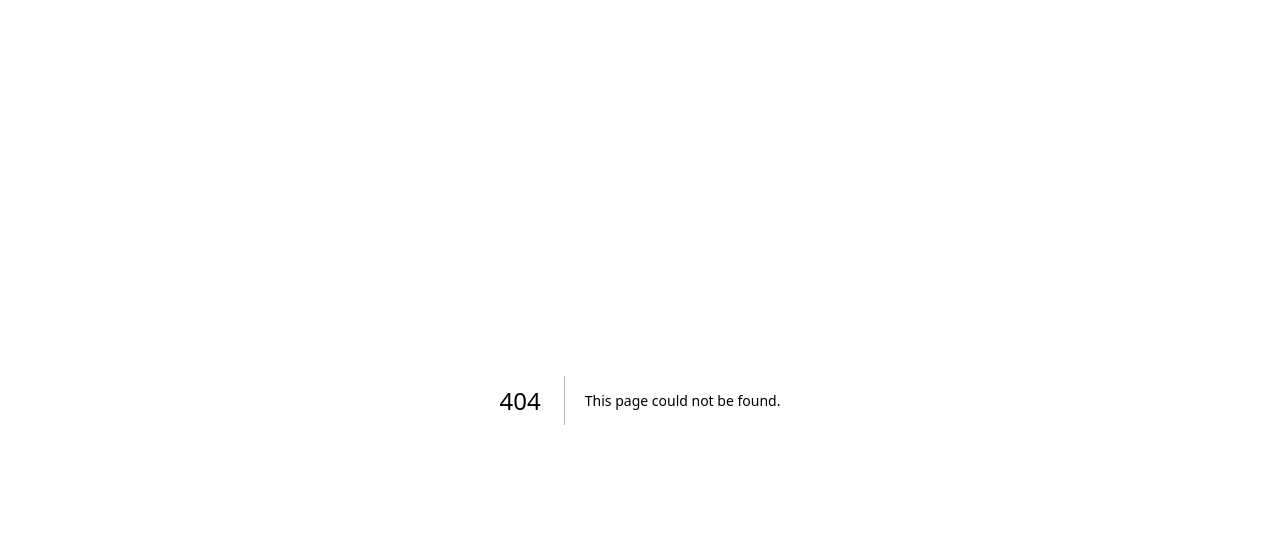
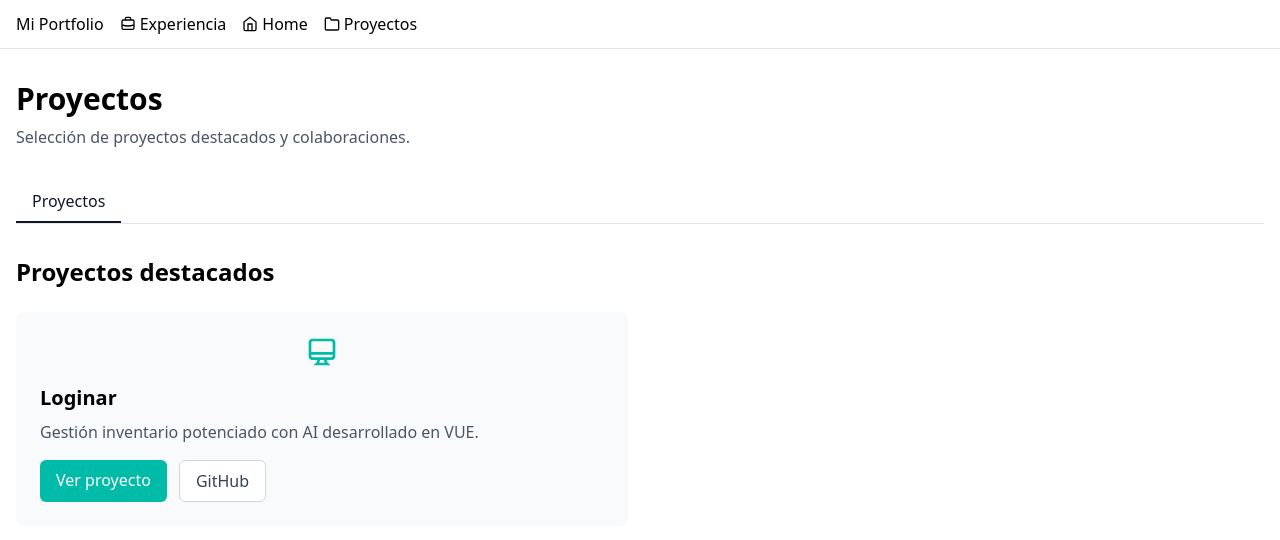
Before and after one commit to DylanSantiagoRodriguez/portafolio, a Next.js app: page /proyectos in a window 1280 px wide. Before the commit this address had no page. Shown: the top 540 px of the page. Built offline with nearby package versions, Linux system fonts and the light colour scheme.

Commit message:
apartado proyectos

```diff
--- /dev/null
+++ b/src/app/proyectos/page.tsx
@@ -0,0 +1,5 @@
+import ProjectsPage from "../../components/projects"
+
+export default function Proyectos() {
+  return <ProjectsPage />
+}
--- /dev/null
+++ b/src/components/projects.tsx
@@ -0,0 +1,86 @@
+import Link from "next/link"
+
+function ProjectsPage() {
+  return (
+    <main className="min-h-screen bg-white">
+      {/* Navbar */}
+      <header className="border-b border-gray-200 py-3 px-4">
+        <nav className="flex items-center space-x-4">
+          <Link href="/" className="font-medium">
+            Mi Portfolio
+          </Link>
+          <Link href="/experiencia" className="flex items-center space-x-1">
+            <svg className="w-4 h-4" viewBox="0 0 24 24" fill="none" stroke="currentColor" strokeWidth="2">
+              <path d="M21 13.255A23.931 23.931 0 0112 15c-3.183 0-6.22-.62-9-1.745M16 6V4a2 2 0 00-2-2h-4a2 2 0 00-2 2v2m4 6h.01M5 20h14a2 2 0 002-2V8a2 2 0 00-2-2H5a2 2 0 00-2 2v10a2 2 0 002 2z" />
+            </svg>
+            <span>Experiencia</span>
+          </Link>
+          <Link href="/home" className="flex items-center space-x-1">
+            <svg className="w-4 h-4" viewBox="0 0 24 24" fill="none" stroke="currentColor" strokeWidth="2">
+              <path d="M3 9l9-7 9 7v11a2 2 0 01-2 2H5a2 2 0 01-2-2V9z" />
+              <path d="M9 22V12h6v10" />
+            </svg>
+            <span>Home</span>
+          </Link>
+          <Link href="/proyectos" className="flex items-center space-x-1">
+            <svg className="w-4 h-4" viewBox="0 0 24 24" fill="none" stroke="currentColor" strokeWidth="2">
+              <path d="M22 19a2 2 0 01-2 2H4a2 2 0 01-2-2V5a2 2 0 012-2h5l2 3h9a2 2 0 012 2v11z" />
+            </svg>
+            <span>Proyectos</span>
+          </Link>
+        </nav>
+      </header>
+
+      {/* Contenido principal */}
+      <section className="container mx-auto px-4 py-8">
+        <header className="mb-8">
+          <h1 className="text-3xl font-bold mb-2">Proyectos</h1>
+          <p className="text-gray-600">Selección de proyectos destacados y colaboraciones.</p>
+        </header>
+
+        {/* Tabs */}
+        <nav className="border-b border-gray-200 mb-8">
+          <button className="px-4 py-2 font-medium text-gray-900 border-b-2 border-gray-900">Proyectos</button>
+        </nav>
+
+        <h2 className="text-2xl font-bold mb-6">Proyectos destacados</h2>
+
+        {/* Grid de proyectos */}
+        <section className="grid md:grid-cols-2 gap-6">
+          <article className="bg-gray-50 rounded-lg p-6">
+            <figure className="flex justify-center mb-4">
+              <svg
+                className="w-8 h-8 text-teal-500"
+                viewBox="0 0 24 24"
+                fill="none"
+                stroke="currentColor"
+                strokeWidth="2"
+                aria-label="Icono de computadora"
+              >
+                <path d="M9.75 17L9 20l-1 1h8l-1-1-.75-3M3 13h18M5 17h14a2 2 0 002-2V5a2 2 0 00-2-2H5a2 2 0 00-2 2v10a2 2 0 002 2z" />
+              </svg>
+            </figure>
+            <h3 className="text-xl font-bold mb-2">Loginar</h3>
+            <p className="text-gray-600 mb-4">Gestión inventario potenciado con AI desarrollado en VUE.</p>
+            <section className="flex space-x-3">
+              <a
+                href="#"
+                className="bg-teal-500 hover:bg-teal-600 text-white font-medium py-2 px-4 rounded-md transition-colors"
+              >
+                Ver proyecto
+              </a>
+              <a
+                href="#"
+                className="bg-white border border-gray-300 hover:bg-gray-50 text-gray-700 font-medium py-2 px-4 rounded-md transition-colors"
+              >
+                GitHub
+              </a>
+            </section>
+          </article>
+        </section>
+      </section>
+    </main>
+  )
+}
+
+export default ProjectsPage
```
